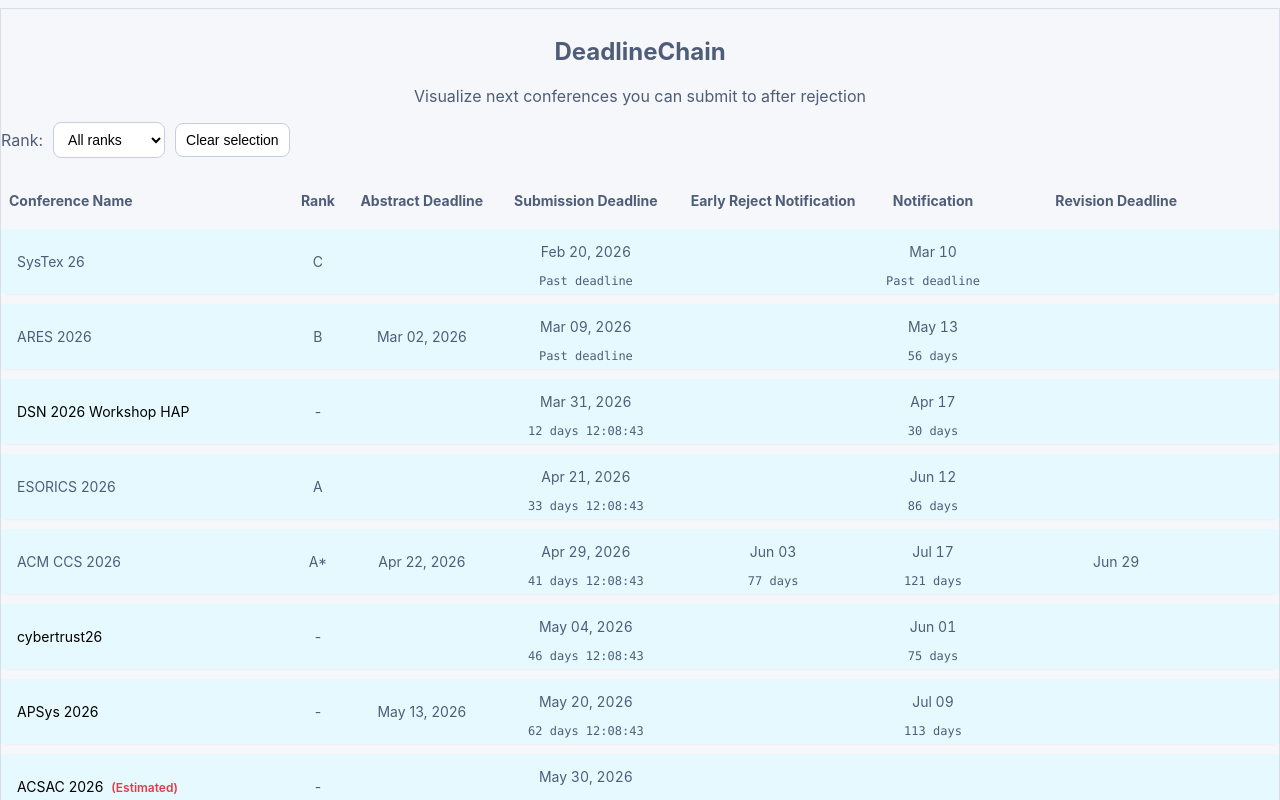
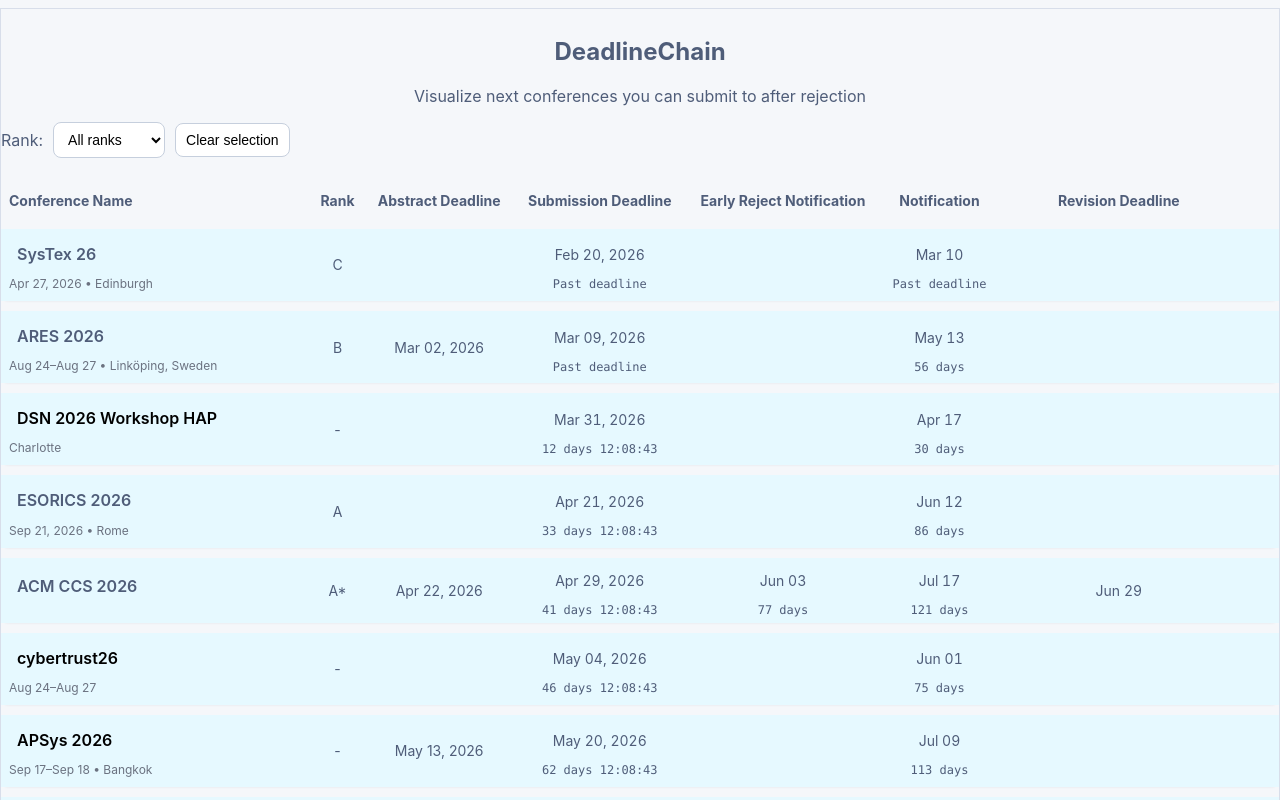
Before and after one commit to Tyojan/DeadlineChain, a Next.js app: page / in a window 1280 px wide. Shown: the top 800 px of the page. Built offline with nearby package versions, Linux system fonts and the light colour scheme.

Commit message:
日付を追加

```diff
--- a/pages/index.tsx
+++ b/pages/index.tsx
@@ -36,6 +36,19 @@
   const mi = parseInt(month, 10) - 1;
   const mname = months[mi] ?? month;
   return `${mname} ${day}, ${year}`;
+}
+
+function formatEventDisplay(start?: string | null, end?: string | null, location?: string | null): string {
+  if (!start && !end && !location) return '';
+  if (!start && !end) return location ?? '';
+  if (!start) return `${location ?? ''}`.trim();
+  if (!end || start === end) {
+    const d = formatFull(start);
+    return `${d}${location ? ` • ${location}` : ''}`;
+  }
+  const s = formatShort(start);
+  const e = formatShort(end);
+  return `${s}–${e}${location ? ` • ${location}` : ''}`;
 }
 
 function selectionTypeLabel(type: SelectionType | null): string {
@@ -444,6 +457,7 @@
                 return (
                   <tr key={conference.id} className={rowClass}>
                     <td>
+                      <div className="name-container">
                         {conference.url ? (
                           <a
                             href={conference.url}
@@ -468,6 +482,8 @@
                             ) : null}
                           </button>
                         )}
+                        <div className="event-info">{formatEventDisplay(conference.event_start, conference.event_end, conference.location)}</div>
+                      </div>
                     </td>
                     <td>{conference.rank ?? '-'}</td>
                     <td>
--- a/styles/globals.css
+++ b/styles/globals.css
@@ -424,6 +424,28 @@
   font-weight: 600;
 }
 
+/* イベント日付と開催地の小さな表示 */
+.event-info {
+  margin-top: 6px;
+  font-size: 12px;
+  color: #6b7280;
+}
+
+/* 会議名とイベント情報を縦に並べるコンテナ */
+.name-container {
+  display: flex;
+  flex-direction: column;
+  align-items: flex-start;
+}
+
+/* 会議名をもう少し大きくする */
+.name-link,
+.name-btn {
+  font-size: 16px;
+  font-weight: 600;
+  line-height: 1.2;
+}
+
 tr.earliest {
   background: #e7f7ea;
 }
```
Lines whose indentation alone changed are shown as unchanged.
